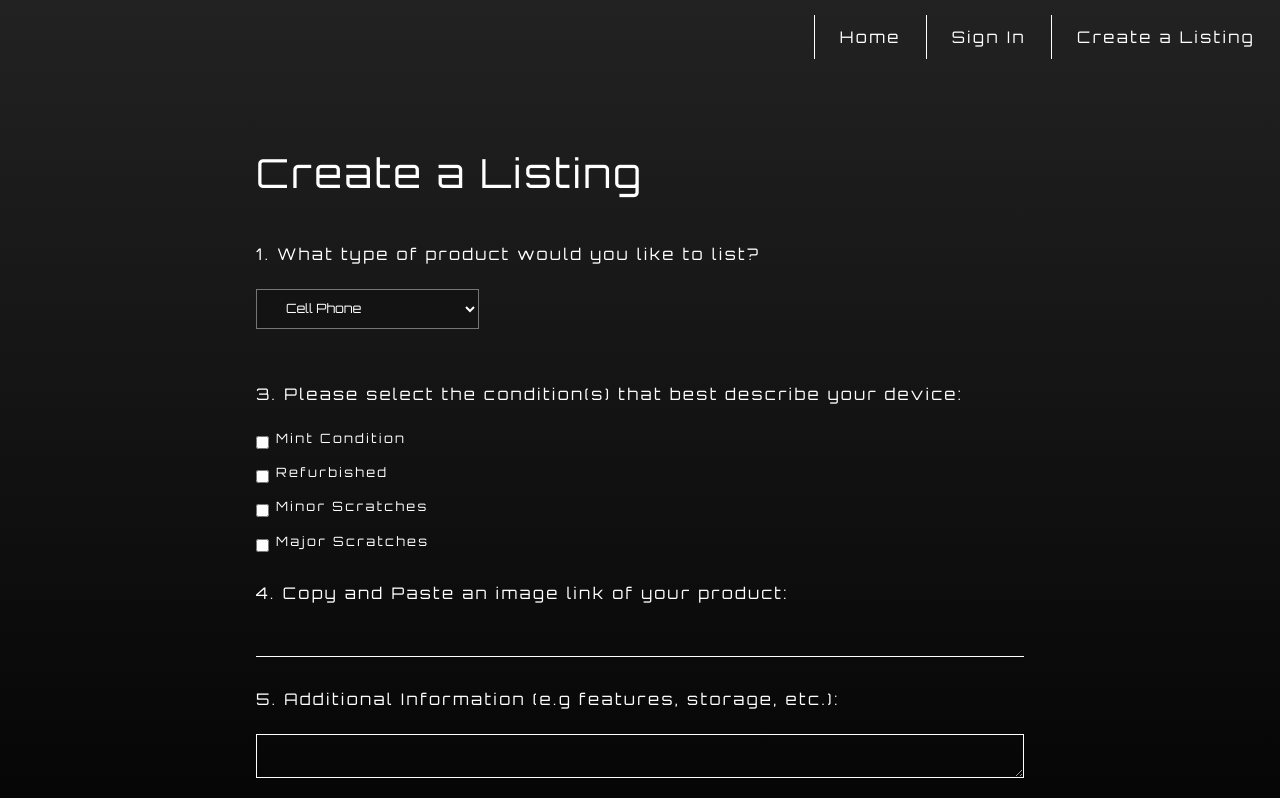
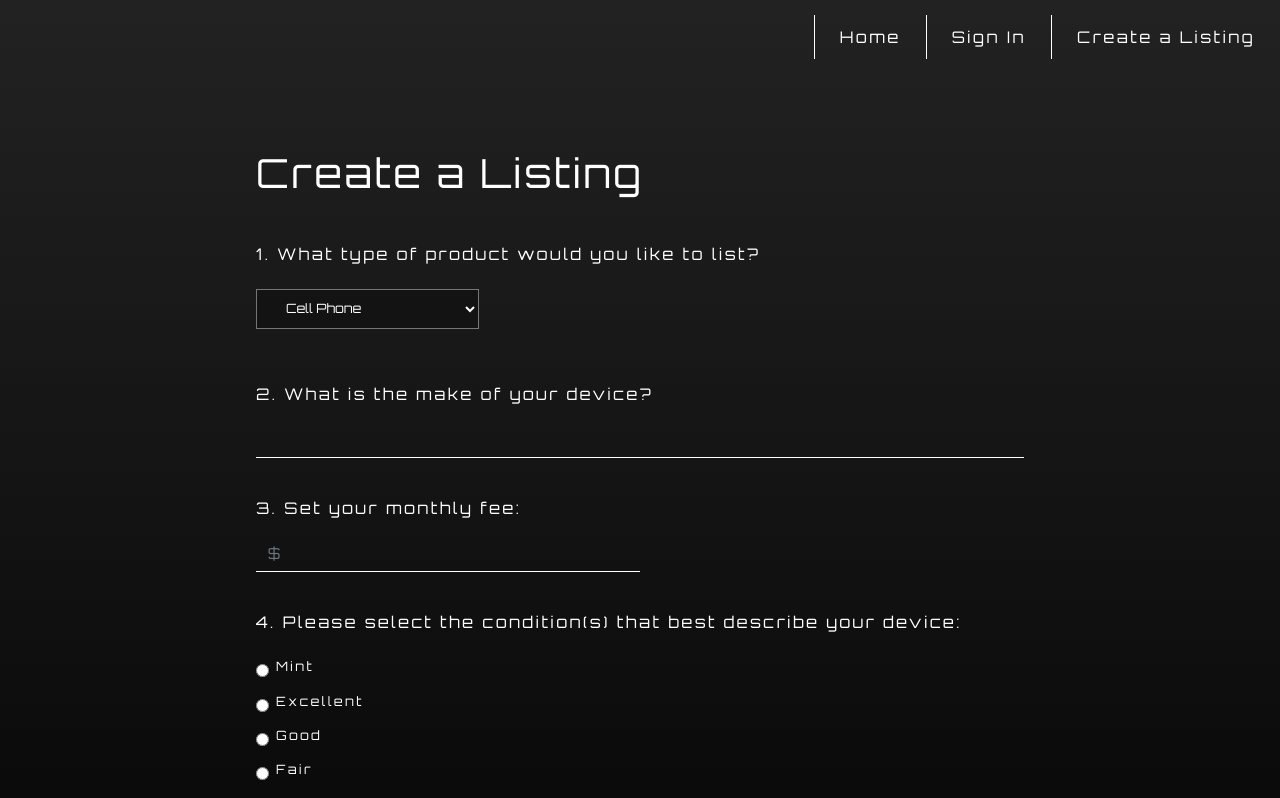
Before and after one commit to troopaloop8/use-my-tech-stuff-frontend, a React (Create React App) app in the folder use/: page /renter-form in a window 1280 px wide. Shown: the top 798 px of the page. Built offline with nearby package versions, Linux system fonts and the light colour scheme.

Commit message:
made changes

```diff
--- a/use/src/App.css
+++ b/use/src/App.css
@@ -30,25 +30,24 @@
   text-align: left;
 }
 
-.FormGroup-File {
-  text-align: left;
-  margin: 30px 0 10px 0;
-}
-
 .Input {
   background: none;
   border-radius: 0;
   border: none;
   border-bottom: white solid .5px;
   margin: 15px 0;
-  outline: none;
   letter-spacing: .2rem;
   font-size: .95rem;
+  outline: none;
 }
+
+/* ::-webkit-input-placeholder {
+  text-align:right;
+} */
 
 .Input:focus {
   background: none;
-  /* outline: white; */
+  outline: none;
 }
 
 .Input-textarea {
@@ -129,5 +128,9 @@ legend {
 
 .Link:hover {
   color: white;
+}
 
+.Nav {
+  display: flex;
+  justify-content: flex-end
 }
--- a/use/src/App.js
+++ b/use/src/App.js
@@ -1,6 +1,5 @@
 import React, {useState} from 'react';
-import {Button, Navbar, Card} from 'reactstrap';
-import {Route, Link} from 'react-router-dom';
+import {Route} from 'react-router-dom';
 import NavBar from './NavBar';
 import SignUp from './SignUp';
 import SignIn from './SignIn';
@@ -74,6 +73,7 @@ function App() {
 
     <div className="App">
       <header className="Container">
+
         <NavBar/>
 
         <Route exact path = '/'>
--- a/use/src/NavBar.js
+++ b/use/src/NavBar.js
@@ -1,22 +1,14 @@
 import React from 'react'
 import { Link, NavLink } from 'react-router-dom'
-import styled from 'styled-components'
 import './App.css';
 
-//work on this nav bar...
 const NavBar = () => {
-    const NavBarLinks = styled.div`
-        max-width: 100%;
-        display: flex;
-        justify-content: flex-end
-    `;
+
     return(
-        <div className='navigation'>
-            <NavBarLinks>
-                    <NavLink className = 'Link' to='/'>Home</NavLink>
-                    <Link className = 'Link' to='/sign-in'>Sign In</Link>
-                    <NavLink className = 'Link' to='/renter-form'>Create a Listing</NavLink>
-            </NavBarLinks>
+        <div className='Nav'>
+            <NavLink className = 'Link' to='/'>Home</NavLink>
+            <Link className = 'Link' to='/sign-in'>Sign In</Link>
+            <NavLink className = 'Link' to='/renter-form'>Create a Listing</NavLink>
         </div>
     )
 }
--- a/use/src/RenterForm.js
+++ b/use/src/RenterForm.js
@@ -1,21 +1,14 @@
 import React, { useState, useEffect } from 'react';
-import {Card, Form, FormGroup, Input, Dropdown,
-DropdownToggle, DropdownMenu, Label, Button, FormText} from 'reactstrap';
+import { Form, FormGroup, Input, Label, Button } from 'reactstrap';
 
 const RenterForm = () => {
-
-    const [dropdownOpen, setdropdownOpen] = useState(false);
-    const toggle = () => setdropdownOpen((prevState) => !prevState);
 
     const [form, setForm] = useState({
         name: 'Type of electronic',
         make: '',
         price: '',
         image: '',
-        mintCondition: false,
-        refurbished: false,
-        minorScratches: false,
-        majorScratches: false,
+        condition:'',
         additionalInfo: ''
     })
 
@@ -56,39 +49,45 @@ const RenterForm = () => {
                     </select>
                 </FormGroup>
 
-                {/* <FormGroup className = 'FormGroup'>
+                <FormGroup className = 'FormGroup'>
                     <legend> 2. What is the make of your device?</legend>
                     <Input className = 'Input' type='text' name='make' value={form.make} onChange={inputChange}/>
-                </FormGroup> */}
+                </FormGroup>
+
+                <FormGroup className = 'FormGroup'>
+                    <legend> 3. Set your monthly fee:</legend>
+
+                    <Input className = 'Input' type='text' name='price' value={form.price} onChange={inputChange} placeholder='$' style = {{maxWidth: '50%'}}/>
+                </FormGroup>
 
                 <FormGroup tag = 'fieldset' className = 'FormGroup-Check'>
-                    <legend> 3. Please select the condition(s) that best describe your device:</legend>
+                    <legend> 4. Please select the condition(s) that best describe your device:</legend>
 
                     <FormGroup className = 'Label-check' check>
                         <Label  check>
-                            <Input className= 'Input-check' type='checkbox' name='mintCondition' value='mintCondition' checked={form.mintCondition} onChange={inputChange}/>
-                            Mint Condition
+                            <Input className= 'Input-check' type='radio' name='condition' value='mint'  onChange={inputChange}/>
+                            Mint
                         </Label>
                     </FormGroup>
 
                     <FormGroup className = 'Label-check' check>
                         <Label check>
-                            <Input className= 'Input-check' type='checkbox' name='refurbished' value='refurbished' checked={form.refurbished} onChange={inputChange}/>
-                            Refurbished
+                            <Input className= 'Input-check' type='radio' name='condition' value='refurbished' onChange={inputChange}/>
+                            Excellent
                         </Label>
                     </FormGroup>
 
                     <FormGroup className = 'Label-check' check>
                         <Label check>
-                            <Input className= 'Input-check' type='checkbox' name='minorScratches' value='minorScratches' checked={form.minorScratches} onChange={inputChange}/>
-                            Minor Scratches
+                            <Input className= 'Input-check' type='radio' name='condition' value='minorScratches' onChange={inputChange}/>
+                            Good
                         </Label>
                     </FormGroup>
 
                     <FormGroup className = 'Label-check' check>
                         <Label check>
-                            <Input className= 'Input-check' type='checkbox' name='majorScratches' value='majorScratches' checked={form.majorScratches} onChange={inputChange}/>
-                            Major Scratches
+                            <Input className= 'Input-check' type='radio' name='condition' value='majorScratches' onChange={inputChange}/>
+                            Fair
                         </Label>
                     </FormGroup>
 
@@ -96,13 +95,13 @@ const RenterForm = () => {
 
                 <FormGroup className = 'FormGroup-File'>
 
-                <legend> 4. Copy and Paste an image link of your product:</legend>
-                <Input className = 'Input' type='text' name='make' value={form.make} onChange={inputChange}/>
+                <legend> 5. Copy and Paste an image link of your product:</legend>
+                <Input className = 'Input' type='text' name='image' value={form.image} onChange={inputChange}/>
 
                 </FormGroup>
 
                 <FormGroup className = 'FormGroup-File'>
-                    <legend> 5. Additional Information (e.g features, storage, etc.):</legend>
+                    <legend> 6. Additional Information (e.g features, storage, etc.):</legend>
                     <textarea className = 'Input-textarea' type='text' name='additionalInfo' value={form.additionalInfo} onChange={inputChange}/>
                 </FormGroup>
 
--- a/use/src/SignIn.js
+++ b/use/src/SignIn.js
@@ -1,9 +1,8 @@
 import { Link } from 'react-router-dom';
 import React, { useState, useEffect } from 'react';
-import {Card, Form, FormGroup, Input, Label, Button} from 'reactstrap';
+import { Form, FormGroup, Input, Button} from 'reactstrap';
 import axios from 'axios';
 import * as yup from 'yup';
-import styled from 'styled-components';
 
 const SignIn = () => {
     const [form, setForm] = useState({
--- a/use/src/SignUp.js
+++ b/use/src/SignUp.js
@@ -1,8 +1,7 @@
 import React, { useState, useEffect } from 'react';
-import {Card, Form, FormGroup, Input, Label, Button} from 'reactstrap';
+import { Form, FormGroup, Input, Label, Button } from 'reactstrap';
 import axios from 'axios';
 import * as yup from 'yup';
-import styled from 'styled-components';
 
 
 const SignUp = () => {
--- a/use/src/TechList.js
+++ b/use/src/TechList.js
@@ -1,6 +1,6 @@
-import React,{useState, useEffect} from 'react';
+import React, {useState, useEffect} from 'react';
 import axios from "axios"
-import { Button, Card,CardTitle, Container, CardImg, Row, Col, CardSubtitle, CardText} from 'reactstrap';
+import { Card, CardTitle, Container, CardImg, Row, Col, CardText } from 'reactstrap';
 import { Link } from 'react-router-dom'
 import './App.css';
 
```
